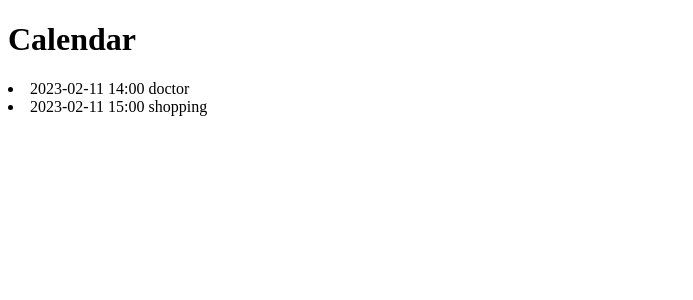
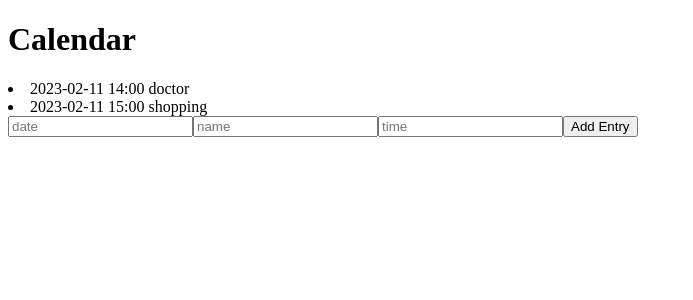
Before and after one commit to marko-knoebl/cc-mini-calendar, a React (Vite) app: page / in a window 1280 px wide. Shown: the top 300 px of the page, without its empty margins (0-693 px from the left). Built offline with nearby package versions, Linux system fonts and the light colour scheme.

Commit message:
possibility to add appointments

```diff
--- a/src/App.jsx
+++ b/src/App.jsx
@@ -2,6 +2,10 @@ import { useState } from "react";
 import "./App.css";
 
 function App() {
+  const [dateInput, setDateInput] = useState("");
+  const [timeInput, setTimeInput] = useState("");
+  const [nameInput, setNameInput] = useState("");
+
   const [appointments, setAppointments] = useState([
     {
       id: 1,
@@ -17,6 +21,20 @@ function App() {
     },
   ]);
 
+  function addEntry() {
+    if (dateInput !== "" && timeInput !== "" && nameInput !== "") {
+      setAppointments([
+        ...appointments,
+        {
+          id: Math.floor(Math.random() * 100),
+          date: dateInput,
+          time: timeInput,
+          name: nameInput,
+        },
+      ]);
+    }
+  }
+
   return (
     <div className="App">
       <h1>Calendar</h1>
@@ -25,6 +43,28 @@ function App() {
           {appointment.date} {appointment.time} {appointment.name}
         </li>
       ))}
+      <input
+        value={dateInput}
+        placeholder="date"
+        onChange={(event) => {
+          setDateInput(event.target.value);
+        }}
+      ></input>
+      <input
+        value={nameInput}
+        placeholder="name"
+        onChange={(event) => {
+          setNameInput(event.target.value);
+        }}
+      ></input>
+      <input
+        value={timeInput}
+        placeholder="time"
+        onChange={(event) => {
+          setTimeInput(event.target.value);
+        }}
+      ></input>
+      <button onClick={addEntry}>Add Entry</button>
     </div>
   );
 }
```
